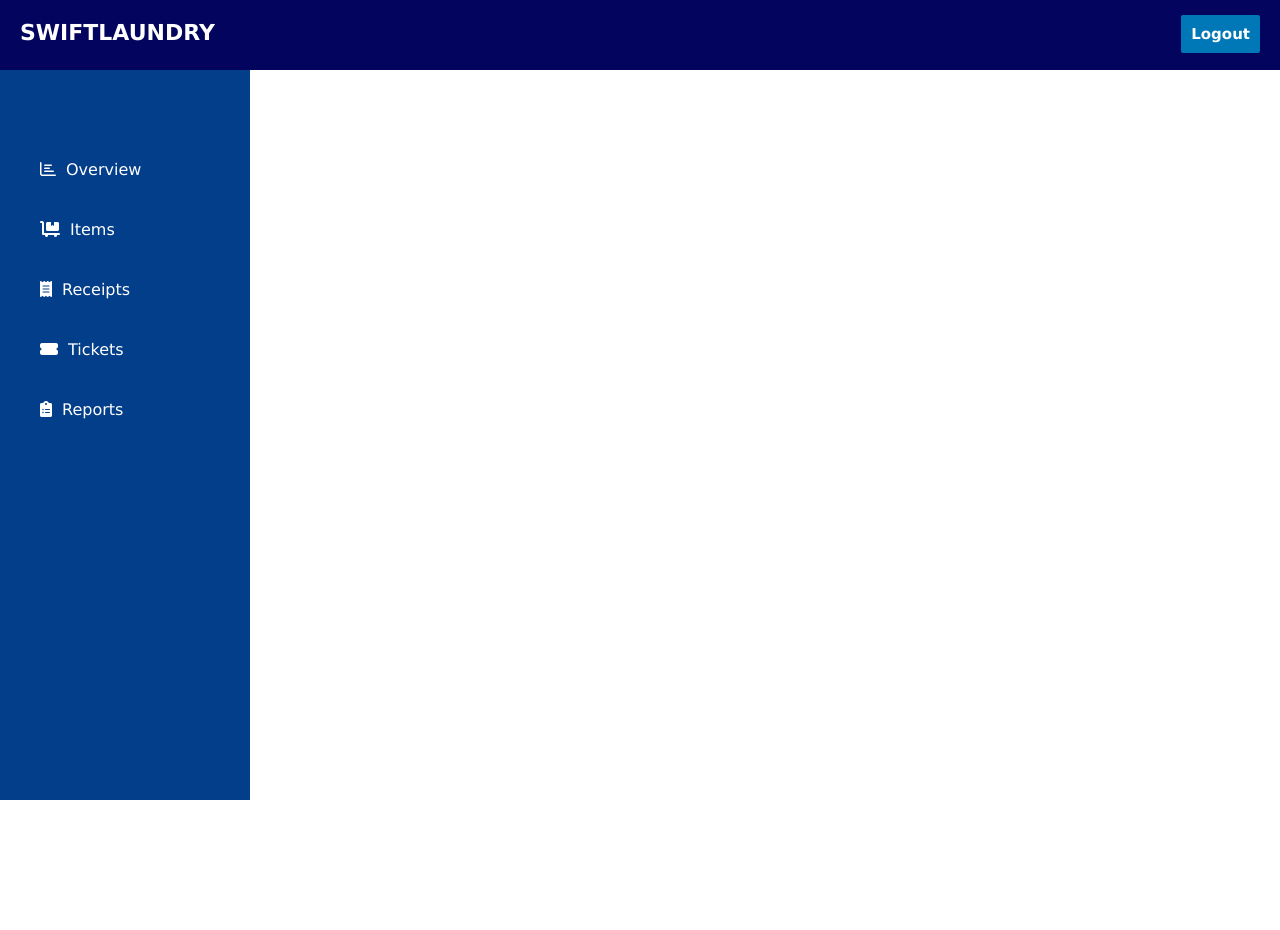
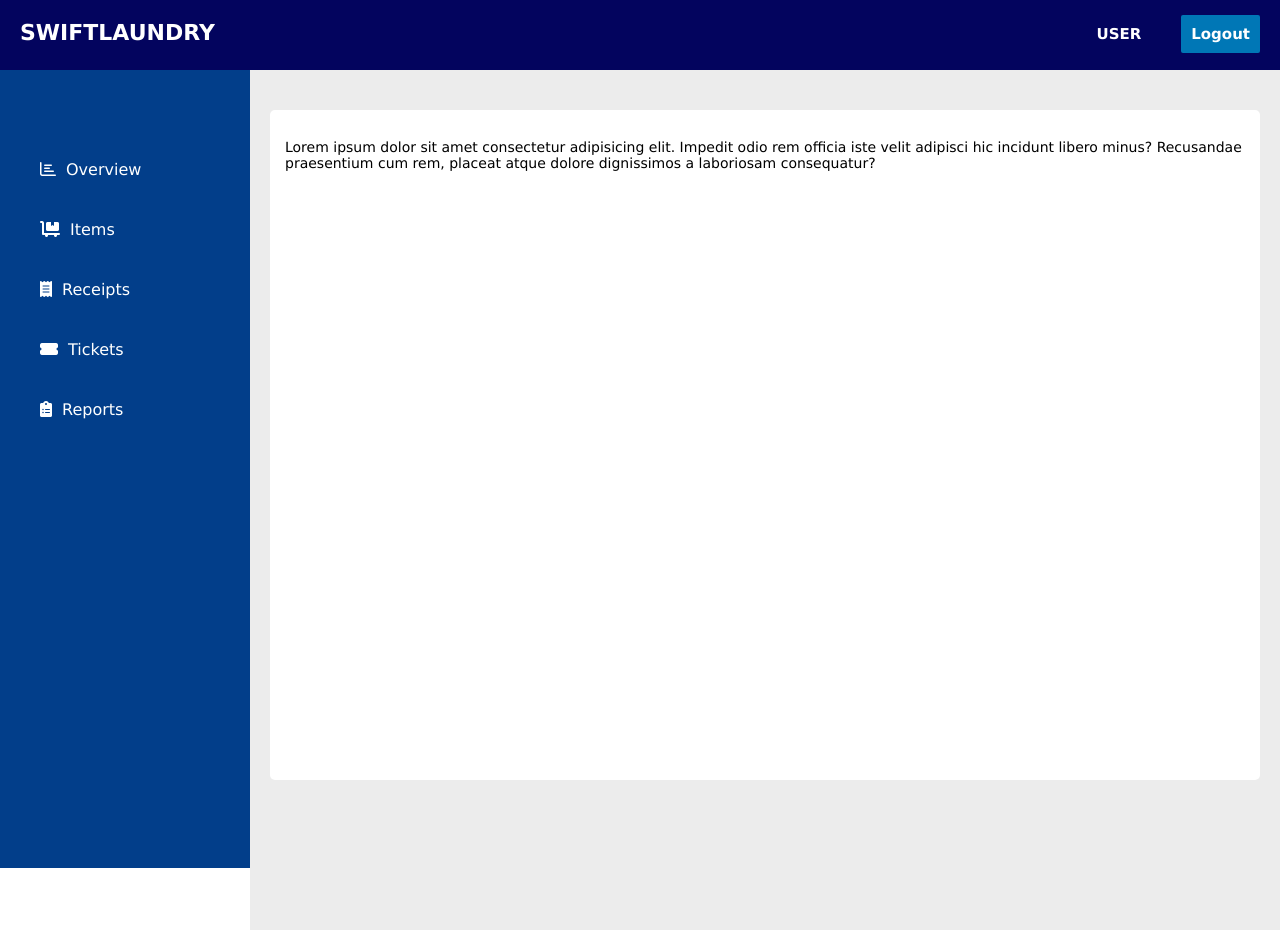
Before and after one commit to Mendeir/SwiftLaundry, a PHP site: page /dashboard.php in a window 1280 px wide. Before the commit the page ends 800 px from the top, so only its background shows below. Run offline with PHP 8.4, Linux system fonts and the light colour scheme.

Commit message:
Finish rough design

```diff
--- a/css/dashboard_style.css
+++ b/css/dashboard_style.css
@@ -5,10 +5,12 @@ body {
 }
 
 header {
+    z-index: 1;
     position: fixed;
     background: #03045E;
     padding: 20px;
-    width: 100%;
+    width: calc(100% - 0%);
+    top: 0;
     height: 30px;
 }
 
@@ -20,11 +22,20 @@ header {
     font-weight: 900;
 }
 
+.logout-area span {
+    float: right;
+    margin-top: -20px;
+    margin-right: 40px;
+    font-size: 15px;
+    font-weight: 600;
+    color: #fff;
+}
+
 .logout-button {
+    float: right;
     padding: 10px;
     background: #0077B6;
     text-decoration: none;
-    float: right;
     margin-top: -30px;
     margin-right: 40px;
     border-radius: 2px;
@@ -38,13 +49,15 @@ header {
 }
 
 nav {
+    z-index: 1;
+    top: 0;
     background: #023E8A;
     margin-top: 70px;
     padding-top: 70px;
     position: fixed;
     left: 0;
     width: 250px;
-    height: 100%;
+    height: calc(100% - 9%);
 
 }
 
@@ -68,3 +81,23 @@ nav a:hover {
 nav i {
     padding-right: 10px;
 }
+
+section {
+    width:  (100% - 250px);
+    margin-top: 60px;
+    padding: 20px;
+    margin-left: 250px;
+    background-color: rgb(236, 236, 236);
+    height: 100vh;
+    color: black;
+    padding-top: 50px;
+}
+
+section .content {
+    background: #fff;
+    padding: 15px;
+    margin-bottom: 10px;
+    font-size: 14px;
+    height: 80vh;
+    border-radius: 5px;
+}
--- a/dashboard.php
+++ b/dashboard.php
@@ -15,6 +15,7 @@
         </div>
         <div class="logout-area">
             <a href="#" class="logout-button">Logout</a>
+            <span>USER</span>
         </div>
     </header>
 
@@ -26,6 +27,10 @@
             <a href="#"><i class="fas fa-clipboard-list"></i><span>Reports</span></a>
     </nav>
 
-
+    <section>
+        <div class="content">
+            <p>Lorem ipsum dolor sit amet consectetur adipisicing elit. Impedit odio rem officia iste velit adipisci hic incidunt libero minus? Recusandae praesentium cum rem, placeat atque dolore dignissimos a laboriosam consequatur?</p>
+        </div>
+    </section>
 </body>
 </html>
```
